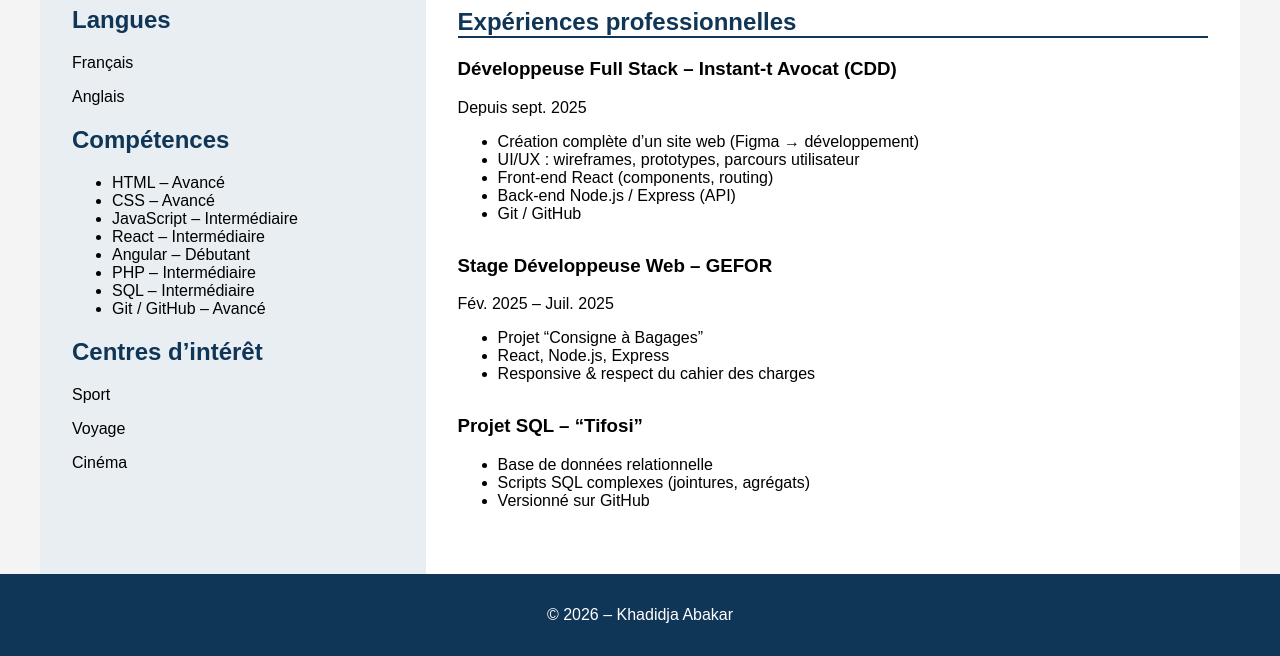
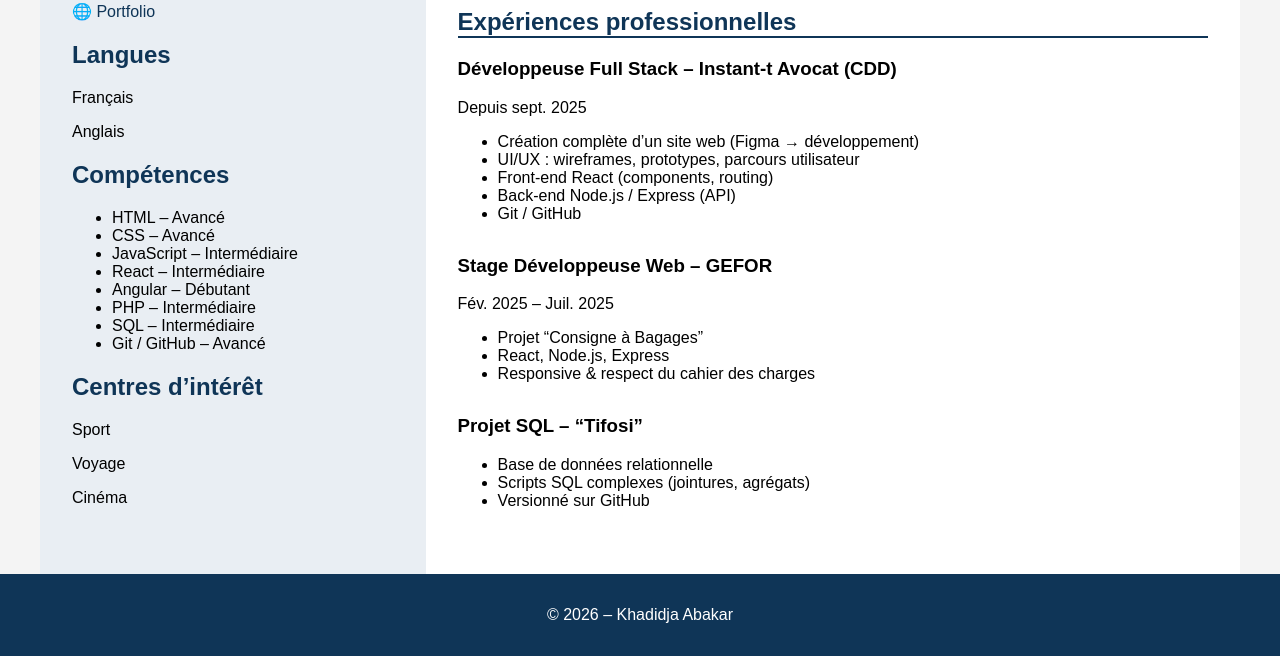
Before and after one commit to khadidj-aba/portfolio-khadidja, a plain HTML site: page index.html in a window 1280 px wide. Shown: the part 524-1180 px from the top of the page. Drawn offline with Linux system fonts and the light colour scheme.

Commit message:
Add portfolio link in contact section

```diff
--- a/index.html
+++ b/index.html
@@ -44,6 +44,12 @@
             github.com/khadidj-aba
             </a>
         </p>
+          <p>
+
+         <a href="https://khadidj-aba.github.io/portfolio-khadidja/" target="_blank">
+             🌐 Portfolio
+         </a>
+            </p>
       </section>
 
       <section>
```
